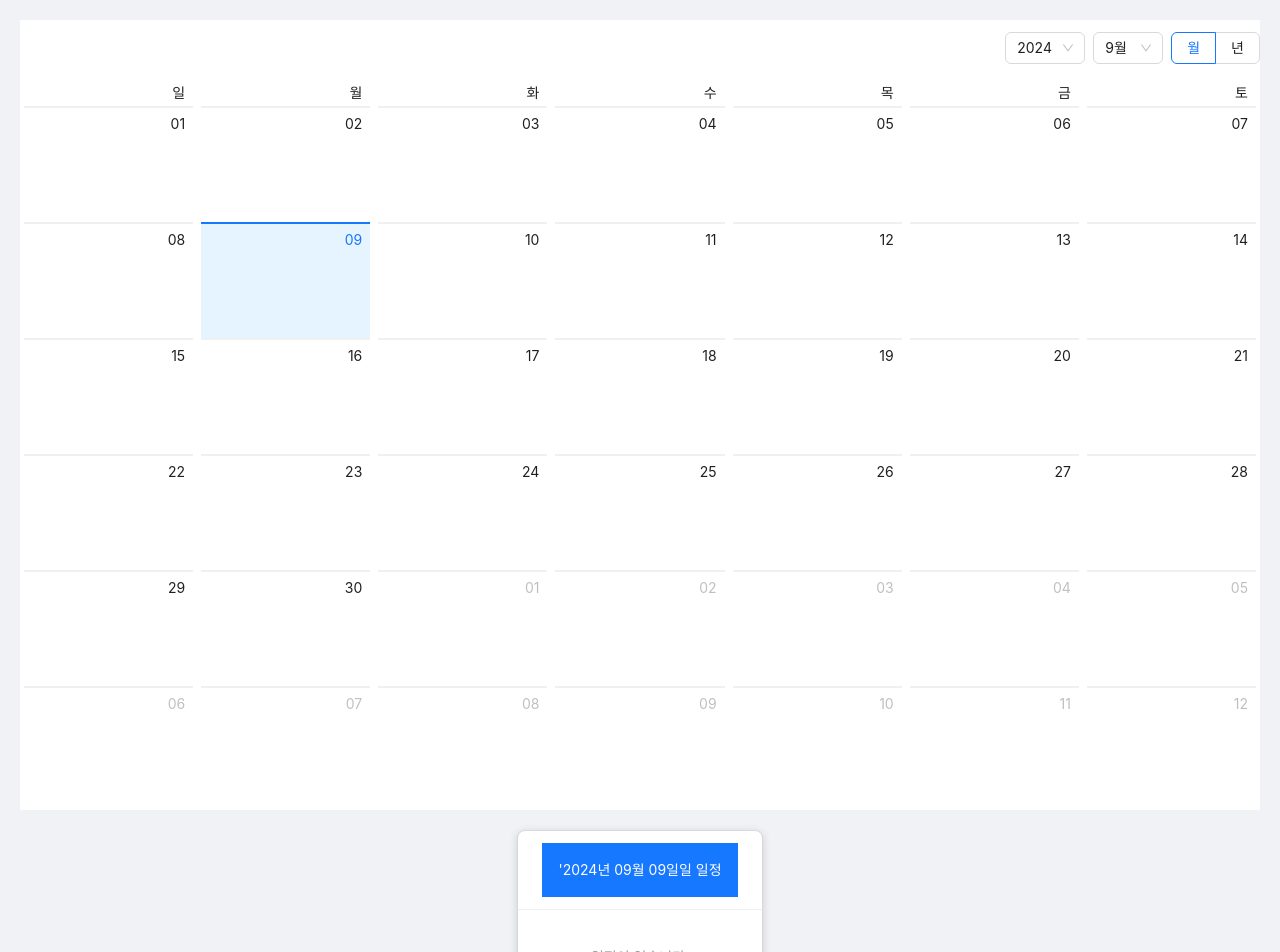
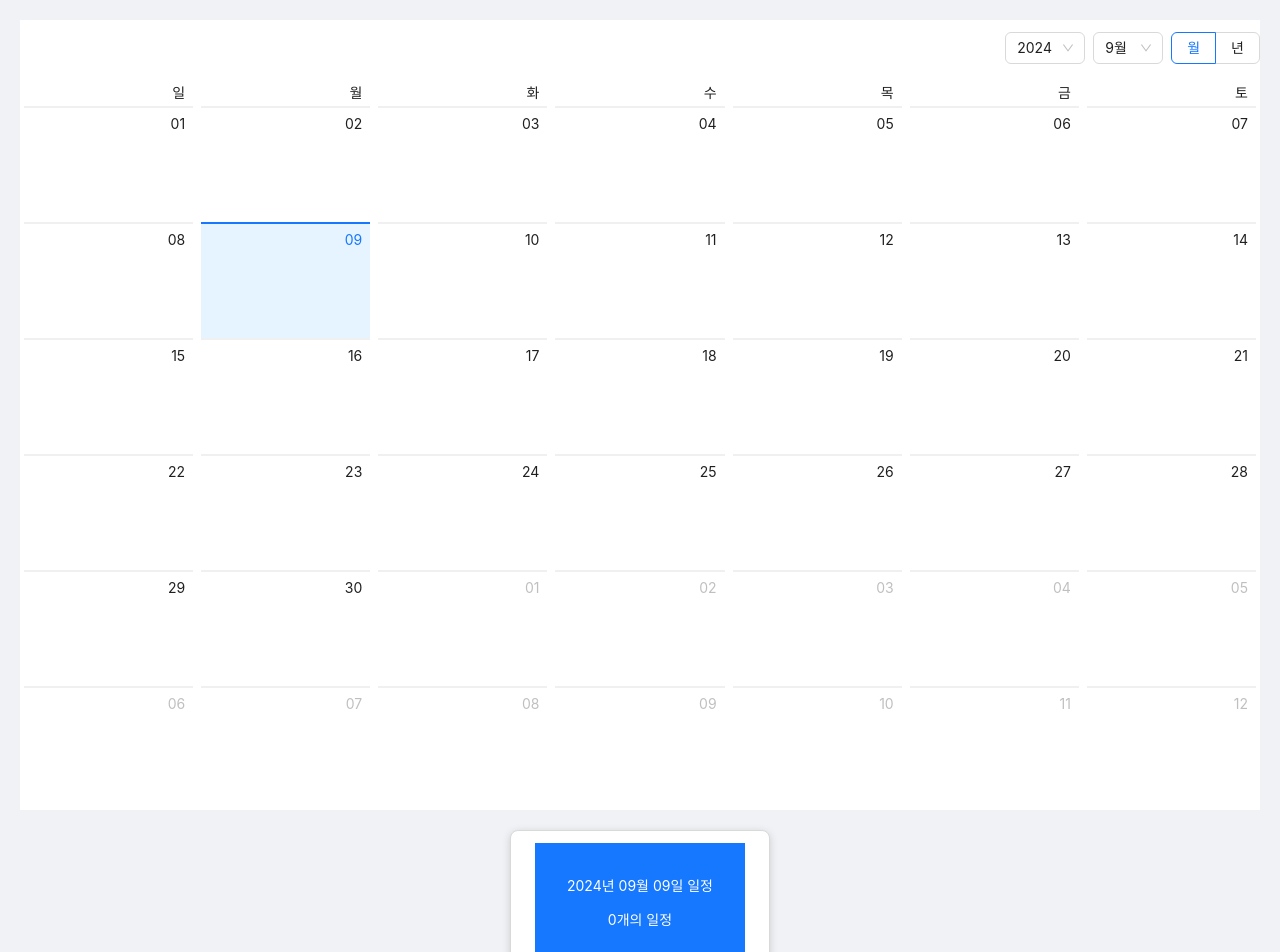
Before and after one commit to suwan98/clush-technical-assignment, a React (Vite) app: page / in a window 1280 px wide. Shown: the top 952 px of the page. Built offline with nearby package versions, Linux system fonts and the light colour scheme.

Commit message:
💄 UI : 캘린터 리스트 헤더 스타일링 구조 변경

```diff
--- a/src/components/event/EventList.tsx
+++ b/src/components/event/EventList.tsx
@@ -21,7 +21,10 @@ function EventList({events, selectedDate, onDeleteEvent}: EventListProps) {
       className={styles.eventList}
       header={
         <div className={styles.eventListHeader}>
-          <EventListHeader selectedDate={selectedDate} />
+          <EventListHeader
+            selectedDate={selectedDate}
+            eventCount={filteredEvents.length}
+          />
         </div>
       }
       bordered
--- /dev/null
+++ b/src/components/event/EventListHeader.module.css
@@ -0,0 +1,17 @@
+.eventListHeaderContainer {
+  padding: 16px;
+  display: flex;
+  justify-content: space-between;
+  align-items: center;
+  flex-direction: column;
+}
+
+.date {
+  flex-grow: 1;
+}
+
+.eventCount {
+  font-size: 14px;
+  color: #fff;
+  margin-top: 12px;
+}
--- a/src/components/event/EventListHeader.tsx
+++ b/src/components/event/EventListHeader.tsx
@@ -1,11 +1,20 @@
 import {Dayjs} from "dayjs";
+import styles from "./EventListHeader.module.css";
 
 interface EventListHeaderProps {
   selectedDate: Dayjs;
+  eventCount: number;
 }
 
-function EventListHeader({selectedDate}: EventListHeaderProps) {
-  return <div> {selectedDate.format("'YYYY년 MM월 DD일")}일 일정</div>;
+function EventListHeader({selectedDate, eventCount}: EventListHeaderProps) {
+  return (
+    <div className={styles.eventListHeaderContainer}>
+      <div className={styles.date}>
+        {selectedDate.format("YYYY년 MM월 DD일")} 일정
+      </div>
+      <div className={styles.eventCount}>{eventCount}개의 일정</div>
+    </div>
+  );
 }
 
 export default EventListHeader;
```
